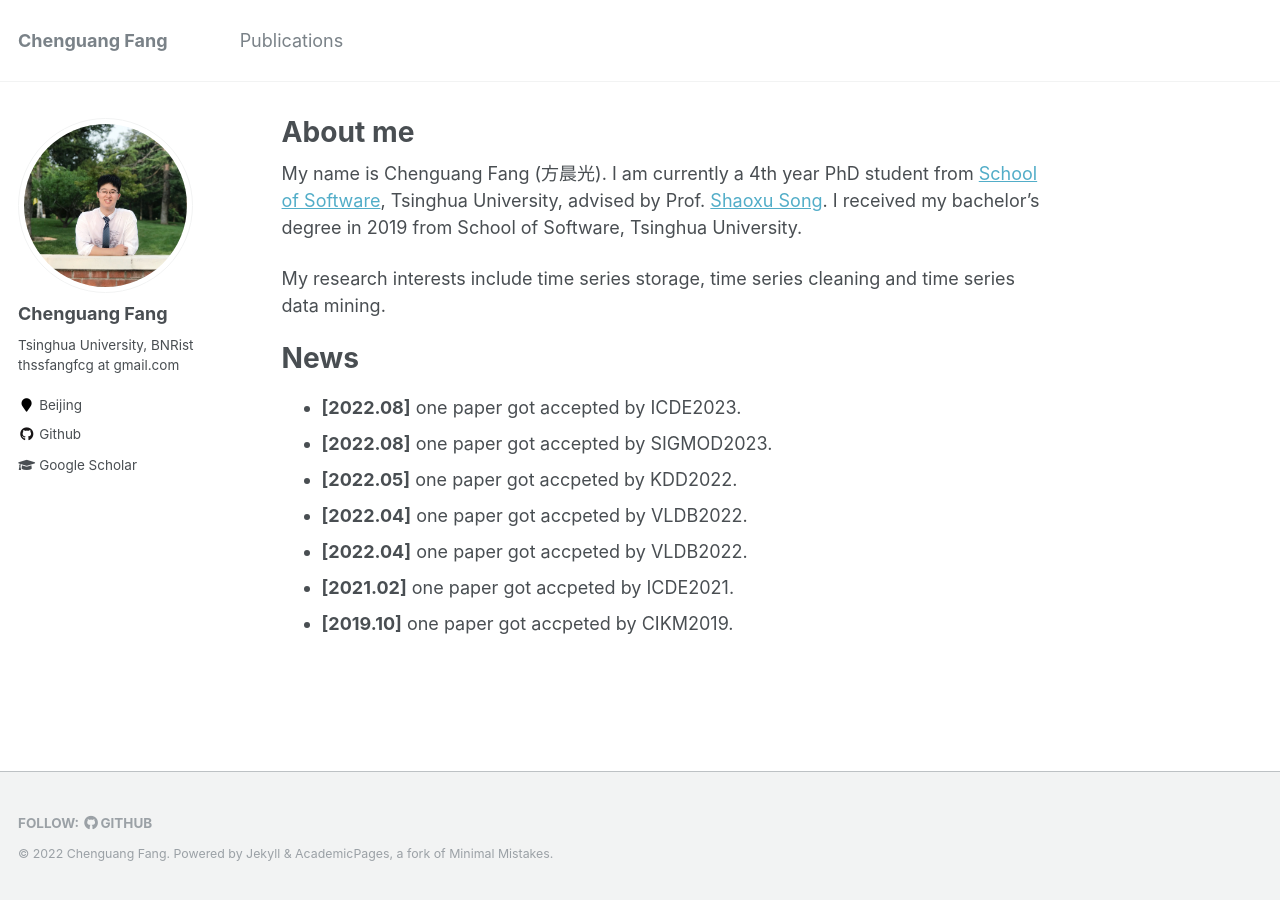
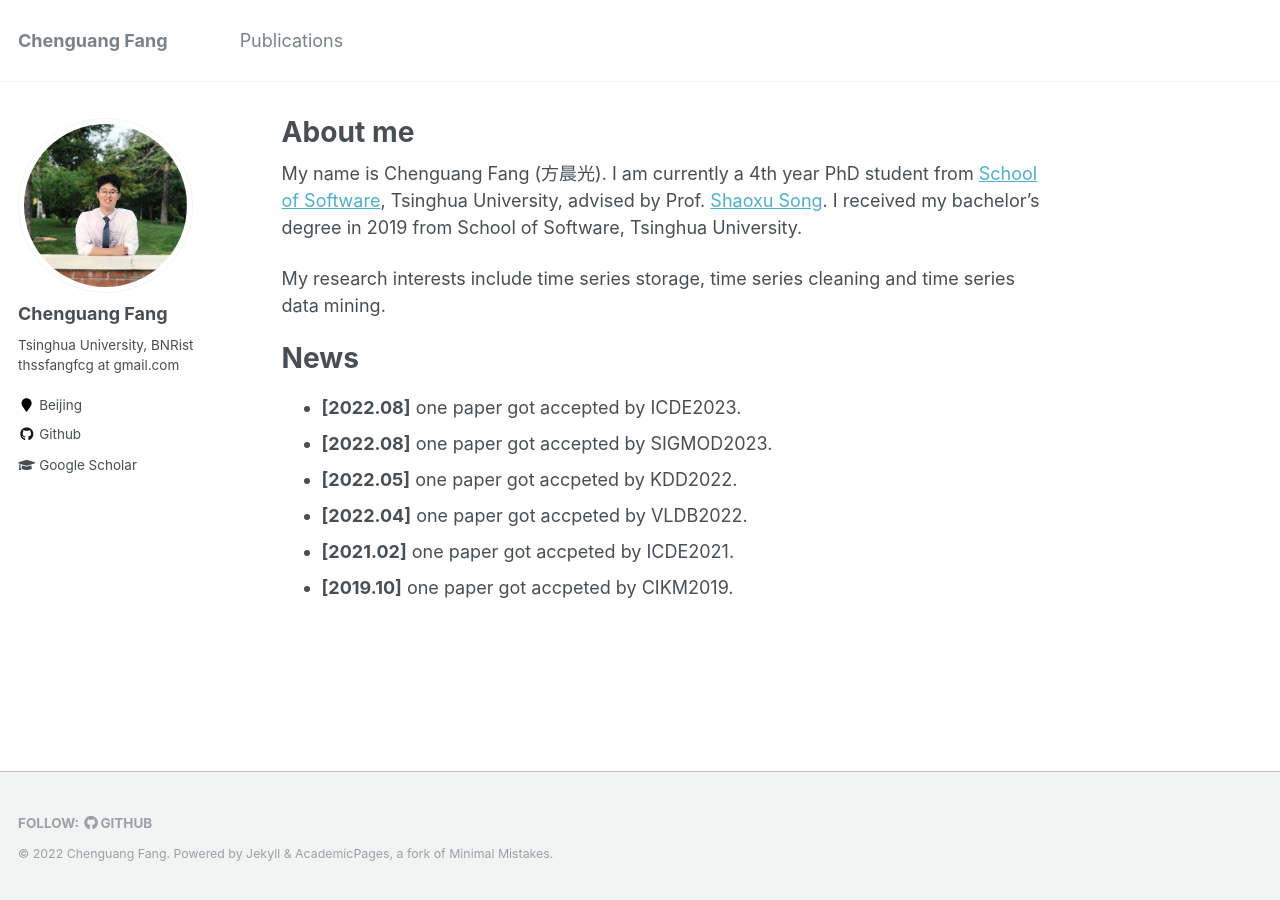
Before and after one commit to fangfcg/fangfcg.github.io, a Jekyll site: the page built from _pages/about.md, in a window 1280 px wide. Built offline with Jekyll 4.4.1, drawn with Linux system fonts in a browser that asks for light colours.

Commit message:
Update about.md

```diff
--- a/_pages/about.md
+++ b/_pages/about.md
@@ -18,6 +18,5 @@ News
 + **[2022.08]** one paper got accepted by SIGMOD2023.
 + **[2022.05]** one paper got accpeted by KDD2022.
 + **[2022.04]** one paper got accpeted by VLDB2022.
-+ **[2022.04]** one paper got accpeted by VLDB2022.
 + **[2021.02]** one paper got accpeted by ICDE2021.
 + **[2019.10]** one paper got accpeted by CIKM2019.
```
